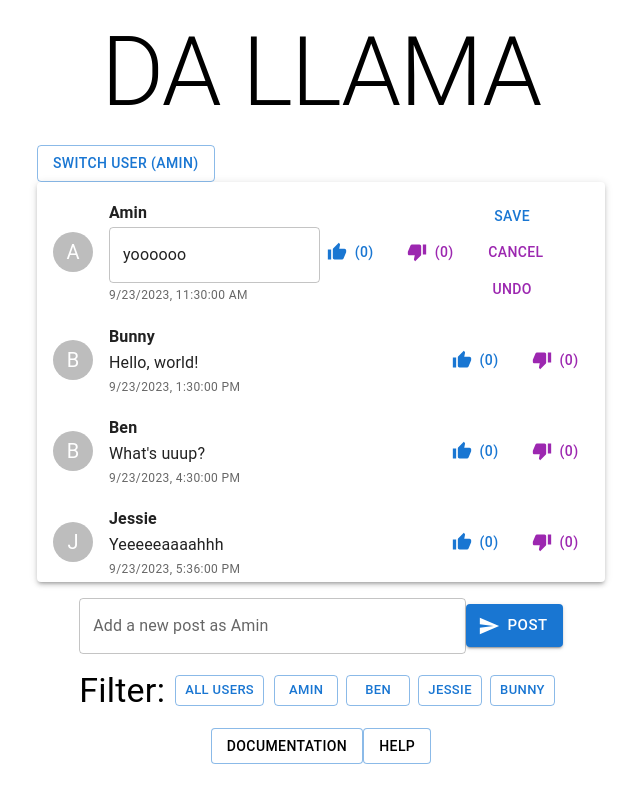
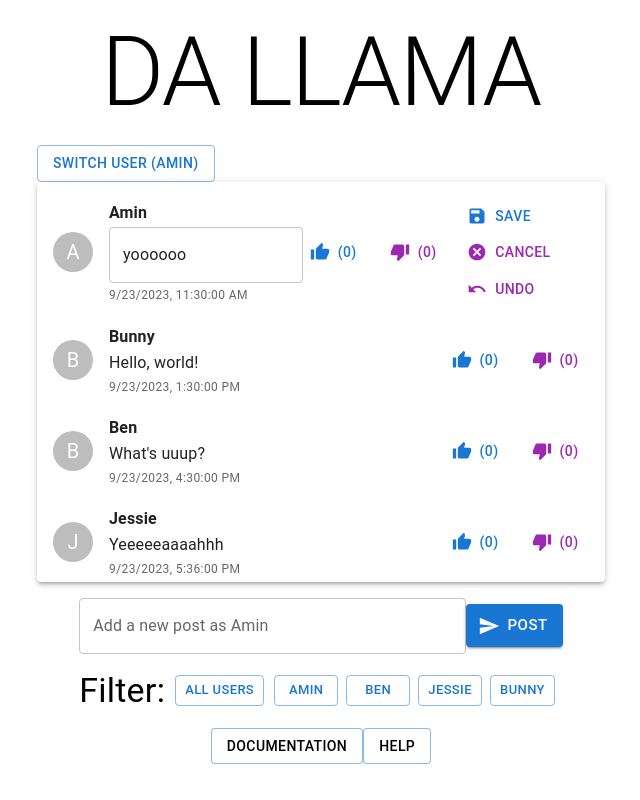
Before and after one commit to sewy7/swe632version5, a React (Create React App) app: page / in a window 1280 px wide. Both pictures are taken after a click on the button "EDIT". Shown: the whole page, without its empty margins (319-959 px from the left). Built offline with nearby package versions, Linux system fonts and the light colour scheme.

Commit message:
Update App.tsx

```diff
--- a/src/App.tsx
+++ b/src/App.tsx
@@ -2,7 +2,7 @@ import React, { useState, useEffect, useRef } from "react";
 import {
   Button,Container,Box,TextField,Typography,List, ListItem,Avatar,Divider,Paper, Menu,MenuItem,
 } from "@mui/material";
-import { Send, ThumbUp, ThumbDown } from "@mui/icons-material";
+import { Send, ThumbUp, ThumbDown, Undo, Save, Edit, Cancel } from "@mui/icons-material";
 import jsonData from "./data.json";
 import UserChangedNotification from "./Components/UserChangedNotification";
 import { Post, User } from "./Components/MessageContext";
@@ -261,6 +261,7 @@ const handleDownvote = (postId: number) => {
                       <Button
                         variant="text"
                         color="primary"
+                        startIcon={<Save />}
                         onClick={handleSaveEdit}
                       >
                         Save
@@ -268,6 +269,7 @@ const handleDownvote = (postId: number) => {
                       <Button
                         variant="text"
                         color="secondary"
+                        startIcon={<Cancel />}
                         onClick={handleCancelEdit}
                       >
                         Cancel
@@ -275,6 +277,7 @@ const handleDownvote = (postId: number) => {
                       <Button
                         variant="text"
                         color="secondary"
+                        startIcon={<Undo />}
                         onClick={() => handleDelete(post.id)}
                       >
                         Undo
@@ -284,6 +287,7 @@ const handleDownvote = (postId: number) => {
                     <Button
                       variant="text"
                       color="primary"
+                      startIcon={<Edit />}
                       onClick={() => handleEdit(post.id, post.content)}
                     >
                       Edit
```
